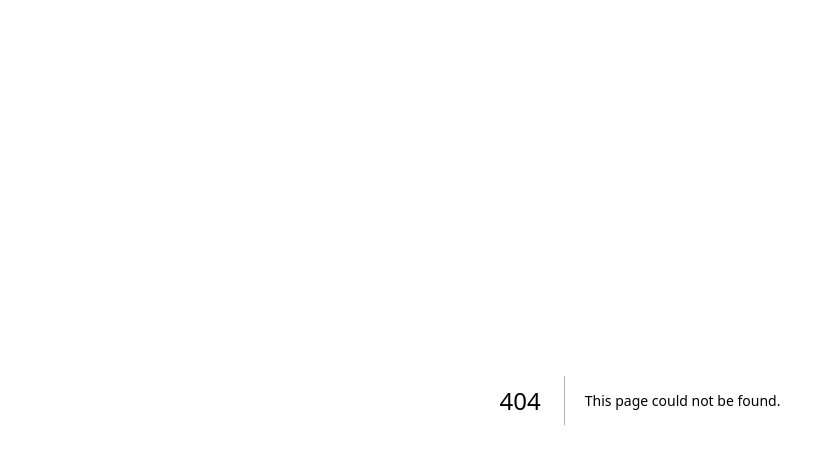
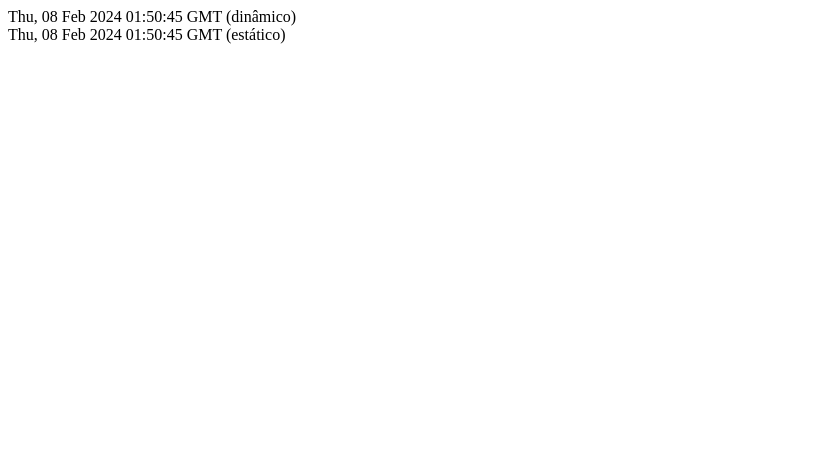
Before and after one commit to lordfbm/site-unico, a Next.js app: page /tempo in a window 1280 px wide. Before the commit this address had no page. Shown: the top 464 px of the page, without its empty margins (0-835 px from the left). Built offline with nearby package versions, Linux system fonts and the light colour scheme.

Commit message:
deploy api tempo

```diff
--- /dev/null
+++ b/pages/api/tempo.js
@@ -0,0 +1,7 @@
+function tempo(request, response){
+    const dynamicDate = new Date();
+    response.json({
+        date: dynamicDate.toGMTString()
+    });
+}
+export default tempo;
--- a/pages/index.js
+++ b/pages/index.js
@@ -4,7 +4,7 @@
 
     <div>
         <h1>Home </h1>
-       /* <Link href="/sobre">
+        <Link href="/sobre">
            Acessar página sobre
         </Link>
 
--- /dev/null
+++ b/pages/tempo.js
@@ -0,0 +1,21 @@
+function Tempo(props){
+    const dynamicDate = new Date();
+    const dynamicDateString = dynamicDate.toGMTString();
+    return(
+        <div>
+            <div>{dynamicDateString} (dinâmico)</div>
+            <div>{props.staticDateString} (estático)</div>
+
+        </div>
+    )
+}
+export function getStaticProps(){
+    const staticDate = new Date();
+    const staticDateString = staticDate.toGMTString();
+    return{
+        props: {
+            staticDateString
+        }
+    }
+}
+export default Tempo;
```
